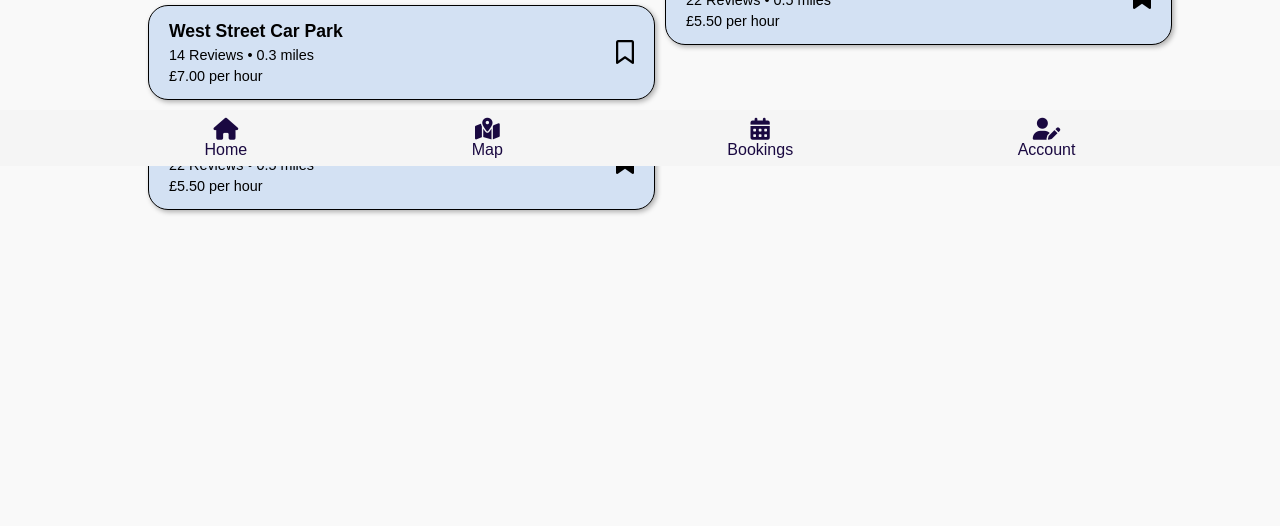
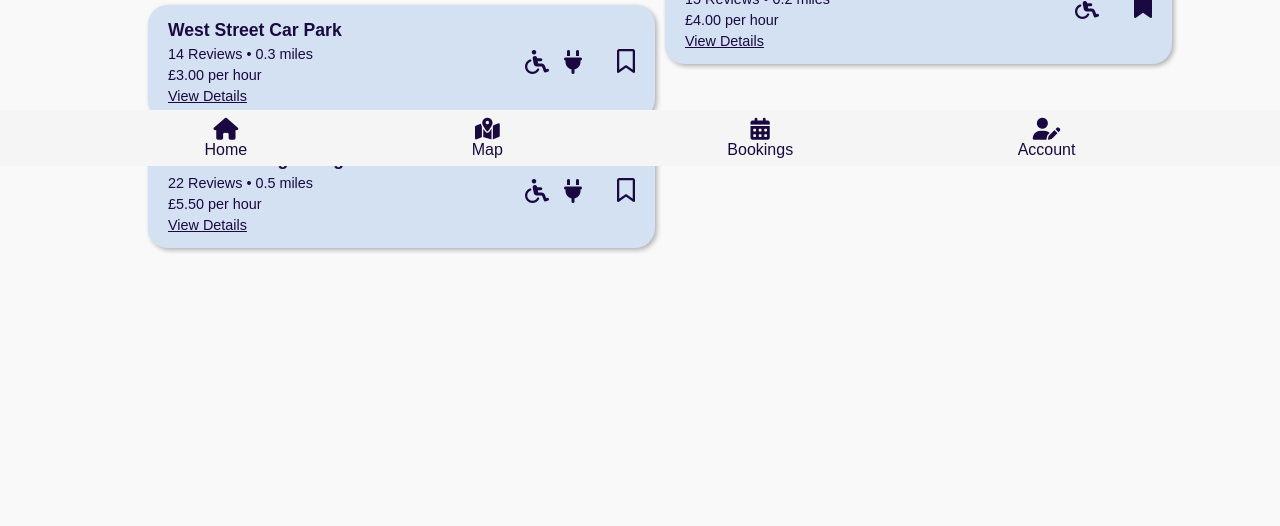
Before and after one commit to suhayb247/pinkteam, a plain HTML site: page Group project/map.html in a window 1280 px wide. Shown: the part 634-1160 px from the top of the page. Drawn offline with Linux system fonts and the light colour scheme.

Commit message:
added details to car park info sections and underlined the dates to show receipts

```diff
--- a/Group project/map.html
+++ b/Group project/map.html
@@ -33,28 +33,36 @@
             <div class="selection">
                 <h1>Find a parking space</h1>
                 <div class="buttons">
-                <button>
+                    <button class="carpark-button">
                         <div class="info" id="query-title">
                             <h3>West Street Car Park</h3>
                             <h4>14 Reviews • 0.3 miles</h4>
-                    <h4>£7.00 per hour</h4>
+                            <h4>£3.00 per hour</h4>
+                            <h4 class="underlined">View Details</h4>
                         </div>
+                        <div class="icons">
+                            <i class="fa-solid fa-wheelchair" title="Disabled Friendly"></i>
+                            <i class="fa-solid fa-plug" title="EV Charging Available"></i>
                             <div class="bookmark">
-                        <!-- <i class="fa-solid fa-bookmark"></i> -->
-                        <i class="fa-regular fa-bookmark"></i>
+                                <i class="fa-regular fa-bookmark" title="Save"></i>
+                            </div>
                         </div>
                     </button>
 
-                <button>
+                    <button class="carpark-button">
                         <div class="info" id="query-title">
                             <h3>Leeds Parking Garage</h3>
                             <h4>22 Reviews • 0.5 miles</h4>
                             <h4>£5.50 per hour</h4>
+                            <h4 class="underlined">View Details</h4>
                         </div>
+                        <div class="icons">
+                            <i class="fa-solid fa-wheelchair" title="Disabled Friendly"></i>
+                            <i class="fa-solid fa-plug" title="EV Charging Available"></i>
                             <div class="bookmark">
-                        <i class="fa-solid fa-bookmark"></i>
+                                <i class="fa-regular fa-bookmark" title="Save"></i>
                             </div>
-
+                        </div>
                     </button>
 
                 </div>
@@ -62,14 +70,19 @@
             <div class="selection">
                 <h1>Favourites</h1>
                 <div class="buttons">
-                    <button>
+                    <button class="carpark-button">
                         <div class="info" id="query-title">
-                        <h3>Leeds Parking Garage</h3>
-                        <h4>22 Reviews • 0.5 miles</h4>
-                        <h4>£5.50 per hour</h4>
+                            <h3>East Street Car Park</h3>
+                            <h4>15 Reviews • 0.2 miles</h4>
+                            <h4>£4.00 per hour</h4>
+                            <h4 class="underlined">View Details</h4>
+
                         </div>
+                        <div class="icons">
+                            <i class="fa-solid fa-wheelchair" title="Disabled Friendly"></i>
                             <div class="bookmark">
-                            <i class="fa-solid fa-bookmark"></i>
+                                <i class="fa-solid fa-bookmark" title="Save"></i>
+                            </div>
                         </div>
                     </button>
                 </div>
--- a/Group project/map_styles.css
+++ b/Group project/map_styles.css
@@ -1,6 +1,7 @@
 body {
     margin: 0;
     font-family: Arial, sans-serif;
+    color: #1a0941;
     background: #f9f9f9;
     display: flex;
     flex-direction: column;
@@ -8,7 +9,7 @@ body {
     padding: 20px;
     width: 100%;
     height: 140vh;
-    overflow: hidden;
+    overflow: auto;
 
 
 }
@@ -70,10 +71,8 @@ iframe {
 
 .selection button {
     background: #d3e1f3;
-    color: #000;
-    border: 1px solid #000;
+    color: #1a0941;
     border-radius: 20px;
-    box-shadow: 2px 2px 5px rgba(0, 0, 0, 0.3);
     padding: 15px 20px;
     font-size: 16px;
     display: flex;
@@ -118,7 +117,7 @@ iframe {
 
 .favourites-button {
     background: #1a0941;
-    color: rgb(0, 0, 0);
+    color: rgb(18, 19, 85);
     border: none;
     padding: 20px;
     text-align: center;
@@ -132,12 +131,11 @@ iframe {
     margin-top: 2vh;
     border-radius: 20px;
     box-shadow: 2px 2px 2px 2px rgba(0, 0, 0, 0.3);
-    border: 1px solid #000000;
 }
 
-
-
-
+* {
+    border: none;
+}
 
 
 .navbar {
@@ -185,6 +183,9 @@ iframe {
   }
 
 
+.underlined {
+    text-decoration: underline;
+}
 
 
 
@@ -207,15 +208,59 @@ iframe {
     border-radius: 10px;
   }
 
+  .carpark-button {
+    display: flex;
+    justify-content: space-between;
+    align-items: center;
+    background: #d3e1f3;
+    color: #1a0941;
+    border-radius: 20px;
+    padding: 15px 20px;
+    font-size: 16px;
+    width: 100%;
+    box-shadow: 2px 2px 5px rgba(0, 0, 0, 0.3);
+}
 
+.carpark-button .info {
+    flex: 1;
+}
 
+.carpark-button .icons {
+    display: flex;
+    gap: 10px;
+    align-items: center;
+}
 
+.carpark-button .icons i {
+    font-size: 1.5rem;
+    color: #1a0941;
+}
 
+.carpark-button .bookmark {
+    font-size: 1.5rem;
+    cursor: pointer;
+}
 
+.carpark-button .icons i:hover,
+.carpark-button .bookmark i:hover {
+    color: #e34e2f;
+}
 
+.carpark-button .bookmark {
+    margin-left: 20px;
+}
 
+.carpark-button .icons i:hover {
+    color: #e34e2f;
+}
 
-
+.carpark-button .icons {
+    margin-left: auto;
+    display: flex;
+    justify-content: space-between;
+    align-items: center;
+    gap: 15px;
+}
 
 
   @media (max-width: 500px) {
--- a/Group project/profilepage.css
+++ b/Group project/profilepage.css
@@ -142,6 +142,10 @@
     justify-content: space-between;
     margin: 8px 0;
   }
+
+  .date {
+    text-decoration: underline;
+}
 
 .navbar {
   background-color: #f5f5f5;
```
Also changed, not shown: Group project/profilepage.html (+6 -5 lines), Group project/map.js (line endings or trailing spaces). Lines whose indentation alone changed are shown as unchanged.
